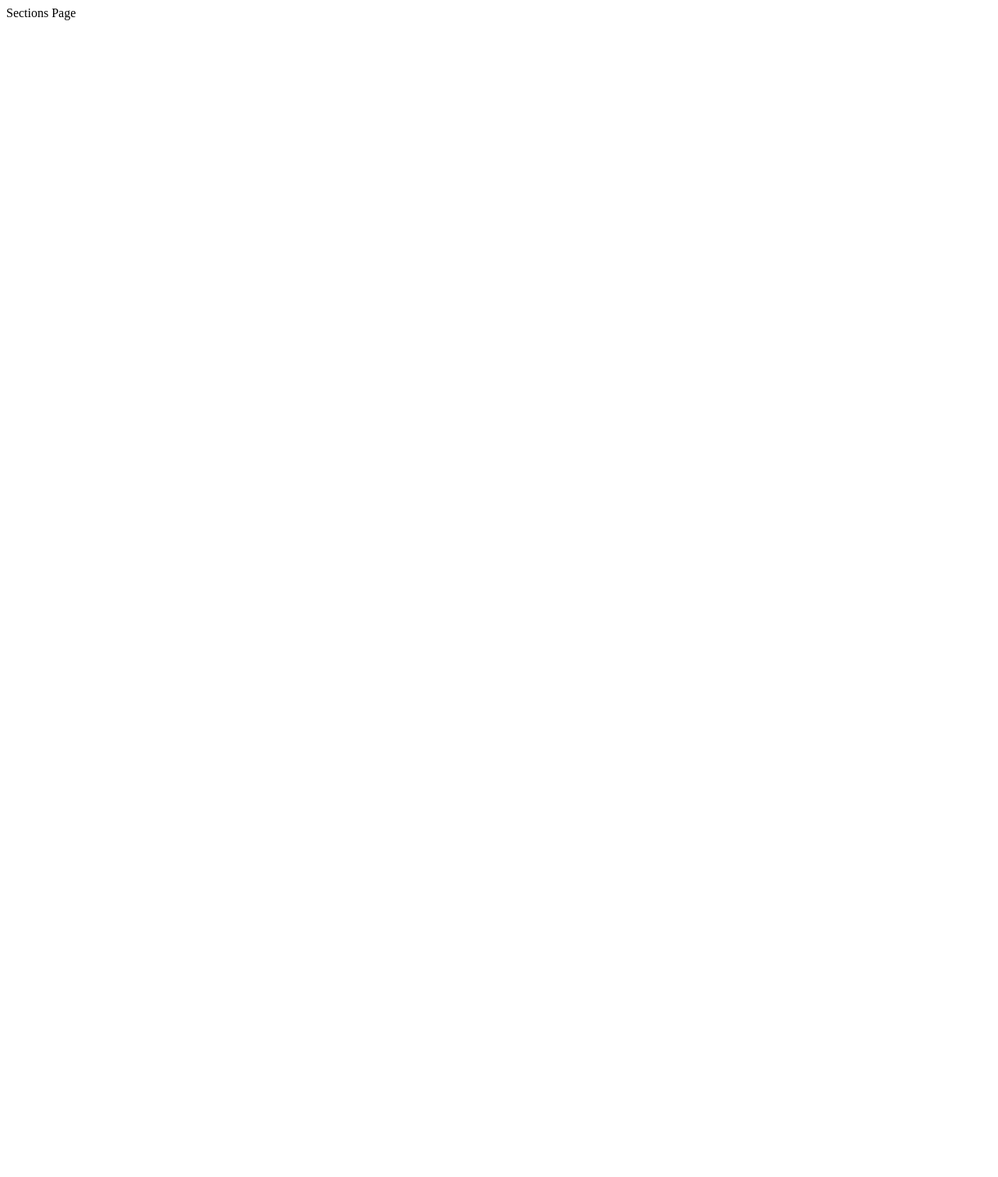
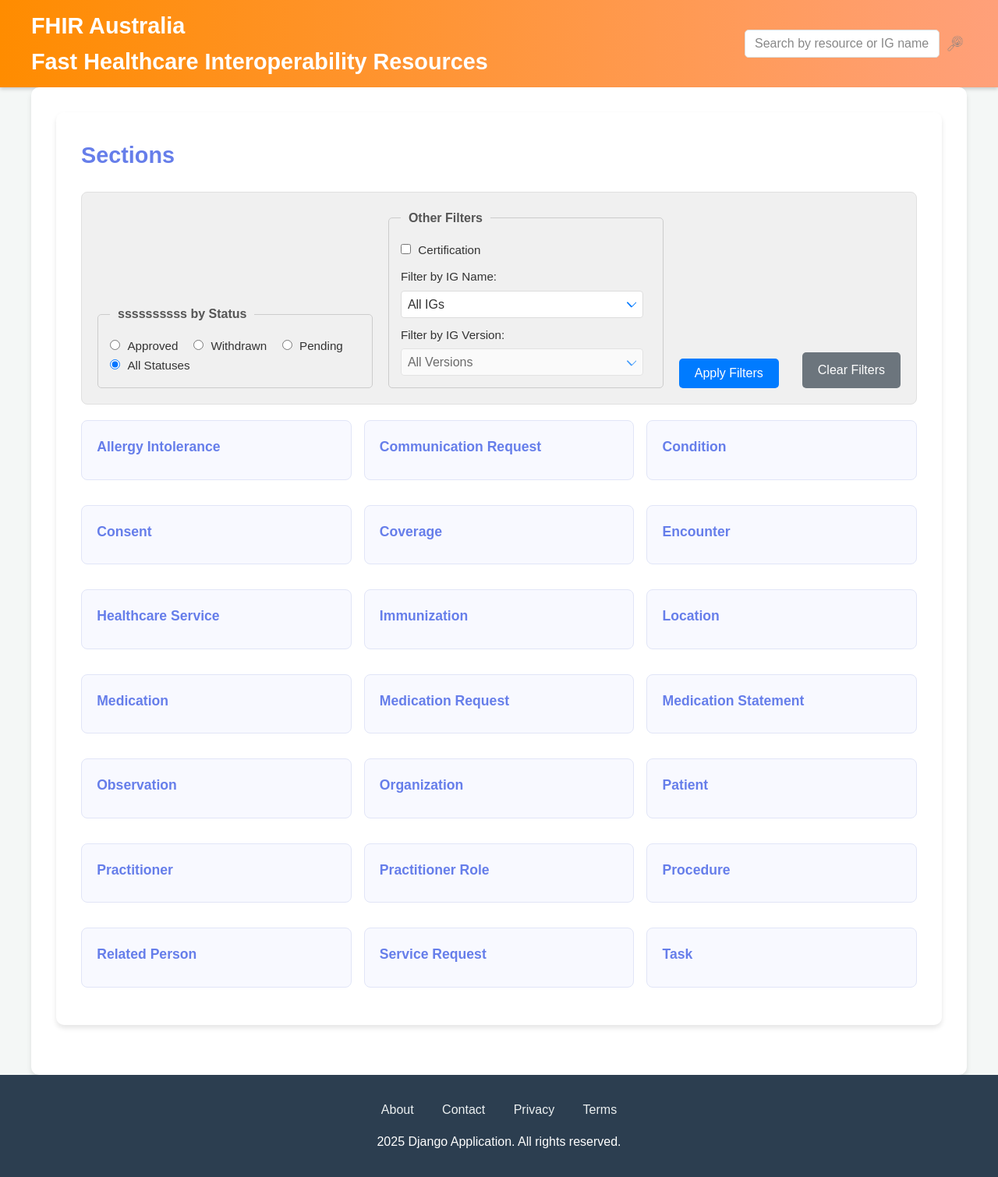
Before and after one commit to AfroDizzzy/FhirMD_FrontEnd, a Django app: page /sections/ in a window 1280 px wide. Before the commit the page is almost empty. Shown: the whole page at 78% size. Before the commit the page ends 26 px from the top, so only its background shows below. Run offline with Django 5.2, Linux system fonts and the light colour scheme.

Commit message:
refactored homepage to be the sections page

```diff
--- a/frontend/templates/frontend/base.html
+++ b/frontend/templates/frontend/base.html
@@ -15,23 +15,25 @@
   <body id="content">
     <header class="global-header">
       <div class="header-content-wrapper">
-        <a class="homepage-link" href="{% url 'homepage' %}">
+        <a class="homepage-link" href="{% url 'index' %}">
           <h1 class="homepage-text">FHIR Australia</h1>
+          <h5 class="homepage-text">Fast Healthcare Interoperability Resources</h5>
         </a>
-
         {# DIRECTLY EMBEDDED GLOBAL SEARCH BAR #}
         <form method="GET" action="{% url 'homepage' %}" class="global-search-form">
-          <input
-            type="text"
-            name="search_terms"
-            id="global_search_text"
-            value="{{ request.GET.search_terms|default_if_none:'' }}"
-            placeholder="Search by resource or IG name..."
-            aria-label="Search by resource or IG name"
-            class="unified-search-input"
-          />
-          <button type="submit" class="unified-search-button" aria-label="Perform search">
-            <img src="{% static 'frontend/images/search-icon.png' %}" alt="Search" class="search-icon" />
+          <input type="text"
+                 name="search_terms"
+                 id="global_search_text"
+                 value="{{ request.GET.search_terms|default_if_none:'' }}"
+                 placeholder="Search by resource or IG name..."
+                 aria-label="Search by resource or IG name"
+                 class="unified-search-input" />
+          <button type="submit"
+                  class="unified-search-button"
+                  aria-label="Perform search">
+            <img src="{% static 'frontend/images/search-icon.png' %}"
+                 alt="Search"
+                 class="search-icon" />
           </button>
         </form>
       </div>
--- a/frontend/templates/frontend/homepage.html
+++ b/frontend/templates/frontend/sections.html
@@ -1,79 +1,62 @@
 {% extends "frontend/base.html" %}
 {% load static %}
 {% block content %}
-  <link rel="stylesheet" href="{% static 'frontend/homepageStyle.css' %}" />
+  <link rel="stylesheet" href="{% static 'frontend/sectionsStyle.css' %}" />
   <main>
     <div class="content-section">
       <h2>Sections</h2>
-
       <form method="GET" action="{% url 'homepage' %}" class="filter-form">
         {# Hidden input to preserve search_terms from global search when other filters are applied #}
         {% if request.GET.search_terms %}
-          <input type="hidden" name="search_terms" value="{{ request.GET.search_terms }}" />
+          <input type="hidden"
+                 name="search_terms"
+                 value="{{ request.GET.search_terms }}" />
         {% endif %}
-
         <fieldset class="filter-group">
-          <legend>Filter by Status</legend>
-          <input
-            type="radio"
+          <legend>ssssssssss by Status</legend>
+          <input type="radio"
                  value="Approved"
                  name="approval"
                  id="filter_status_app"
-            {% if approval == 'Approved' %}checked{% endif %}
-          />
+                 {% if approval == 'Approved' %}checked{% endif %} />
           <label for="filter_status_app">Approved</label>
-
-          <input
-            type="radio"
+          <input type="radio"
                  value="Withdrawn"
                  name="approval"
                  id="filter_status_wthd"
-            {% if approval == 'Withdrawn' %}checked{% endif %}
-          />
+                 {% if approval == 'Withdrawn' %}checked{% endif %} />
           <label for="filter_status_wthd">Withdrawn</label>
-
-          <input
-            type="radio"
+          <input type="radio"
                  value="Pending"
                  name="approval"
                  id="filter_status_pend"
-            {% if approval == 'Pending' %}checked{% endif %}
-          />
+                 {% if approval == 'Pending' %}checked{% endif %} />
           <label for="filter_status_pend">Pending</label>
-
-          <input
-            type="radio"
+          <input type="radio"
                  value=""
                  name="approval"
                  id="filter_status_all"
-            {% if not approval %}checked{% endif %}
-          />
+                 {% if not approval %}checked{% endif %} />
           <label for="filter_status_all">All Statuses</label>
         </fieldset>
-
         <fieldset class="filter-group">
           <legend>Other Filters</legend>
-          <input
-            type="checkbox"
+          <input type="checkbox"
                  value="1"
                  name="certification"
                  id="filter_certification"
-            {% if certification == '1' %}checked{% endif %}
-          />
+                 {% if certification == '1' %}checked{% endif %} />
           <label for="filter_certification">Certification</label>
-
           <div class="input-field">
             <label for="filter_ig_name">Filter by IG Name:</label>
             <select name="ig_name" id="filter_ig_name" class="unified-search-input">
               <option value="">All IGs</option>
               {% for ig_name_option in all_unique_igs %}
-                <option value="{{ ig_name_option }}" {% if ig_name_filter == ig_name_option %}selected{% endif %}>
-                  {{ ig_name_option }}
-                </option>
+                <option value="{{ ig_name_option }}"
+                        {% if ig_name_filter == ig_name_option %}selected{% endif %}>{{ ig_name_option }}</option>
               {% endfor %}
             </select>
           </div>
-
           <div class="input-field">
             <label for="filter_ig_version">Filter by IG Version:</label>
             <select name="ig_version" id="filter_ig_version" class="unified-search-input">
@@ -82,15 +65,14 @@
             </select>
           </div>
         </fieldset>
-
         <button type="submit" class="apply-filters-button unified-search-button">Apply Filters</button>
         <a href="{% url 'homepage' %}" class="clear-filters-button">Clear Filters</a>
       </form>
-
       <ul class="item-list">
         {% for item in items %}
           <li class="item">
-            <a class="item-link" href="{% url 'sectionDetails' section_name=item %}?search_terms={{ search_terms|urlencode }}&approval={{ approval|urlencode }}&certification={{ certification|urlencode }}&ig_name={{ ig_name_filter|urlencode }}&ig_version={{ ig_version_filter|urlencode }}">
+            <a class="item-link"
+               href="{% url 'sectionDetails' section_name=item %}?search_terms={{ search_terms|urlencode }}&approval={{ approval|urlencode }}&certification={{ certification|urlencode }}&ig_name={{ ig_name_filter|urlencode }}&ig_version={{ ig_version_filter|urlencode }}">
               <h3 class="item-resourceType">{{ item }}</h3>
             </a>
           </li>
@@ -114,7 +96,6 @@
       <p>2025 Django Application. All rights reserved.</p>
     </div>
   </footer>
-
   <script>
     document.addEventListener('DOMContentLoaded', function() {
         const igsWithVersions = JSON.parse('{{ igs_with_versions|escapejs }}');
--- a/frontend/urls.py
+++ b/frontend/urls.py
@@ -1,14 +1,14 @@
 from django.urls import path
 from .views.index import index
 from .views.homepage import homepage
-from .views.sections import sections as simple_sections_view
+from .views.sections import sections
 from .views.sectionDetails import sectionDetails, json_detail
 from .views import data_admin # Import the data_admin views
 
 urlpatterns = [
     path("", index, name="index"),
     path("homepage/", homepage, name="homepage"),
-    path("sections/", simple_sections_view, name="sections_placeholder"),
+    path("sections/", sections, name="sections"),
     path("sections/<str:section_name>/", sectionDetails, name="sectionDetails"),
     path("json_detail/<str:item_id>/", json_detail, name="json_detail"),
 
--- a/frontend/views/sections.py
+++ b/frontend/views/sections.py
@@ -1,6 +1,150 @@
+import json
 from django.shortcuts import render
-from django.http import HttpResponse
+from frontend.models.readingFromJsonFile import SAMPLE_ITEMS, parse_ig_notation_string # NEW: Import parse_ig_notation_string
+import re
+
+def sections(request):
+    search_query = request.GET.get('search_terms', '').strip()
+    approval_filter = request.GET.get('approval', '').strip()
+    certification_filter = request.GET.get('certification', '').strip()
+
+    ig_name_filter = request.GET.get('ig_name', '').strip()
+    ig_version_filter = request.GET.get('ig_version', '').strip()
 
 
-def sections(request):
-    return HttpResponse("Sections Page")
+    # TODO: This needs to be done on startup of backend, currently computes for every request sent to the server.
+    # --- Data Preparation for IG dropdowns from IG_Notation ---
+    # Build a dictionary to map IG names to their unique versions
+    # and also collect all unique IG names.
+    igs_with_versions = {} # {'IG Name': {'version1', 'version2'}, ...} (using sets for uniqueness)
+    all_unique_igs = set()
+
+    for item in SAMPLE_ITEMS:
+        metadata = item.get('file_metadata')
+        if metadata:
+            # Prioritize Parsed_IG_Notations if available (it should be after load_all_data)
+            parsed_igs = metadata.get('Parsed_IG_Notations')
+            if parsed_igs:
+                for ig_entry in parsed_igs:
+                    ig_name = ig_entry.get('name')
+                    ig_version = ig_entry.get('version')
+                    if ig_name:
+                        all_unique_igs.add(ig_name)
+                        if ig_version:
+                            if ig_name not in igs_with_versions:
+                                igs_with_versions[ig_name] = set()
+                            igs_with_versions[ig_name].add(ig_version)
+            else:
+                # Fallback to old IG/IG_Version if Parsed_IG_Notations not present
+                old_ig = metadata.get('IG')
+                old_ig_version = metadata.get('IG_Version')
+                if old_ig:
+                    all_unique_igs.add(old_ig)
+                    if old_ig_version:
+                        if old_ig not in igs_with_versions:
+                            igs_with_versions[old_ig] = set()
+                        igs_with_versions[old_ig].add(old_ig_version)
+
+
+    # Convert sets to sorted lists for template rendering
+    sorted_unique_igs = sorted(list(all_unique_igs))
+    for ig_name, versions_set in igs_with_versions.items():
+        igs_with_versions[ig_name] = sorted(list(versions_set))
+    # --- End Data Preparation ---
+
+    # --- Filtering Logic ---
+    current_filtered_items = []
+
+    for item in SAMPLE_ITEMS:
+        item_matches_filters = True
+
+        if 'resourceType' not in item:
+            continue
+
+        # 1. Apply primary text search (search_query) to resourceType AND IG name(s)
+        if search_query:
+            resource_type_matches = search_query.lower() in item['resourceType'].lower()
+
+            # Check search_query against all parsed IG names from IG_Notation
+            ig_name_search_matches = False
+            parsed_igs_for_search = item.get('file_metadata', {}).get('Parsed_IG_Notations')
+            if parsed_igs_for_search:
+                for ig_entry in parsed_igs_for_search:
+                    if search_query.lower() in ig_entry.get('name', '').lower():
+                        ig_name_search_matches = True
+                        break
+            # Fallback for old IG field if Parsed_IG_Notations not present
+            elif 'IG' in item.get('file_metadata', {}):
+                if search_query.lower() in item['file_metadata']['IG'].lower():
+                    ig_name_search_matches = True
+
+
+            if not (resource_type_matches or ig_name_search_matches):
+                item_matches_filters = False
+
+        # 2. Apply approval_filter
+        if item_matches_filters and approval_filter:
+            item_status = item.get('clinicalStatus', {}).get('text', '').strip()
+            if approval_filter.lower() != item_status.lower():
+                item_matches_filters = False
+
+        # 3. Apply certification_filter
+        if item_matches_filters and certification_filter == '1':
+            item_verification = item.get('verificationStatus', {}).get('text', '').strip()
+            if item_verification.lower() != 'confirmed':
+                item_matches_filters = False
+
+        # 4. Apply IG Name dropdown filter (ig_name_filter)
+        if item_matches_filters and ig_name_filter:
+            ig_name_dropdown_matches = False
+            parsed_igs_for_filter = item.get('file_metadata', {}).get('Parsed_IG_Notations')
+            if parsed_igs_for_filter:
+                for ig_entry in parsed_igs_for_filter:
+                    if ig_name_filter.lower() == ig_entry.get('name', '').lower():
+                        ig_name_dropdown_matches = True
+                        break
+            # Fallback for old IG field
+            elif 'IG' in item.get('file_metadata', {}):
+                if ig_name_filter.lower() == item['file_metadata']['IG'].lower():
+                    ig_name_dropdown_matches = True
+
+            if not ig_name_dropdown_matches:
+                item_matches_filters = False
+
+        # 5. Apply IG Version dropdown filter (ig_version_filter)
+        if item_matches_filters and ig_version_filter:
+            ig_version_dropdown_matches = False
+            parsed_igs_for_version_filter = item.get('file_metadata', {}).get('Parsed_IG_Notations')
+            if parsed_igs_for_version_filter:
+                for ig_entry in parsed_igs_for_version_filter:
+                    if ig_version_filter.lower() == ig_entry.get('version', '').lower():
+                        ig_version_dropdown_matches = True
+                        break
+            # Fallback for old IG_Version field
+            elif 'IG_Version' in item.get('file_metadata', {}):
+                if ig_version_filter.lower() == item['file_metadata']['IG_Version'].lower():
+                    ig_version_dropdown_matches = True
+
+            if not ig_version_dropdown_matches:
+                item_matches_filters = False
+
+
+        if item_matches_filters:
+            current_filtered_items.append(item)
+
+    display_sections = sorted(list(
+        {item['resourceType'] for item in current_filtered_items if 'resourceType' in item}
+    ))
+
+    context = {
+        'items': display_sections,
+        'page_title': 'FHIR Australia Sections',
+        'search_terms': search_query,
+        'approval': approval_filter,
+        'certification': certification_filter,
+        'all_unique_igs': sorted_unique_igs,
+        'igs_with_versions': json.dumps(igs_with_versions),
+        'ig_name_filter': ig_name_filter,
+        'ig_version_filter': ig_version_filter,
+    }
+    return render(request, 'frontend/sections.html', context)
```
Also changed, not shown: frontend/templates/frontend/index.html (+6 -2 lines), frontend/views/homepage.py (+3 -145 lines), frontend/static/frontend/sectionsStyle.css (renamed from frontend/static/frontend/homepageStyle.css). Lines whose indentation alone changed are shown as unchanged.
